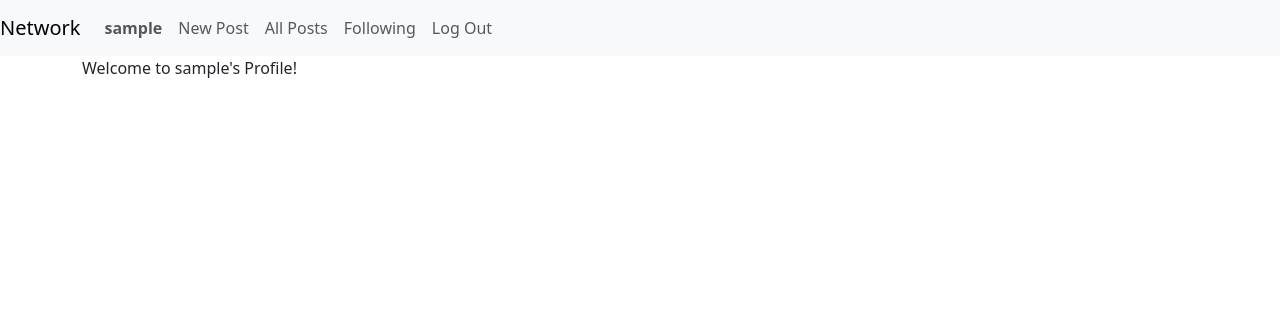
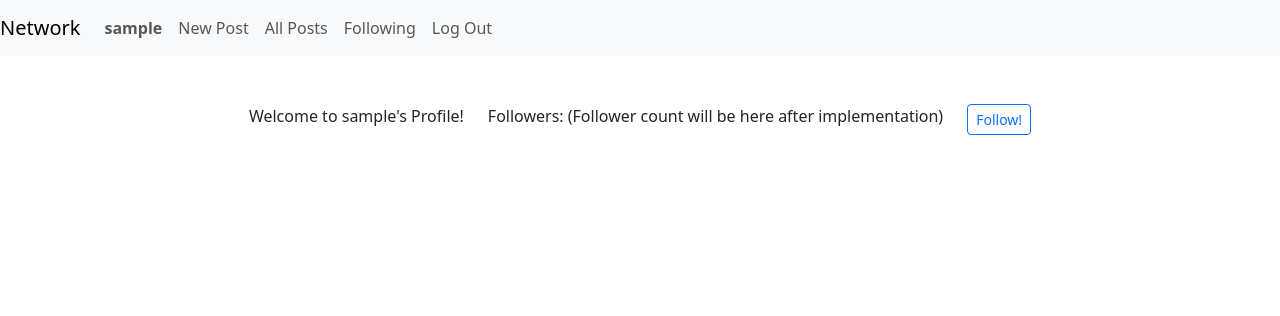
Before and after one commit to NearBee/Js-Network, a Django app: a page that uses network/templates/network/profile.html in a window 1280 px wide. Shown: the top 316 px of the page. Run offline with Django 3.2, Linux system fonts and the light colour scheme; the visitor is signed in with stand-in values (Sample User, id 1).

Commit message:
setup for when followers are implemented

```diff
--- a/network/templates/network/profile.html
+++ b/network/templates/network/profile.html
@@ -1,4 +1,6 @@
 {% extends "network/layout.html" %}
+{% load static %}
+{% load tz %}
 
 
 {% if user.is_authenticated %}
@@ -7,15 +9,58 @@
 
 {% block body %}
 <div class="container">
-    <div class="row">
+    <div class="row justify-content-center text-center my-5">
+        <div class="col-auto text-center">
+            Welcome to {{ user.username }}'s Profile!
+        </div>
         <div class="col-auto">
-            <p>Welcome to {{ user.username }}'s Profile!</p>
+            Followers: (Follower count will be here after implementation)
+        </div>
+        <div class="col-auto">
+            <button class="btn btn-outline-primary btn-sm">Follow!</button>
+        </div>
+    </div>
+    <div class="row justify-content-center">
+        <div class="col-7">
+            {% for post in posts %}
+            <div class="card my-2">
+                <!-- Add some sort of profile elements in header AFTER profile creation -->
+                <h5 class="card-header">{{ post.user }}</h5>
+                <div class="card-body">
+                    <p class="card-text">{{ post }}</p>
+
+                    <button id="likeButton" class="btn btn-link">Like</button>
+
+                    <small class="text-muted">Current likes: 0</small>
+                    <!-- Can be further improved when like function is finished-->
+
+                    {% if request.user != post.user %}
+                    <button class="btn btn-link">Follow</button>
+                    {% endif %}
+
+                    {% if request.user == post.user %}
+                    <button class="btn btn-link">Edit</button>
+                    {% endif %}
+
+                    {% if user.timezone %}
+
+                    {% timezone user.timezone %}
+                    <sub class="col-2">{{ post.created_at }}</sub>
+                    {% endtimezone %}
+
+                    {% else %}
+                    <sub class="col-2">{{ post.created_at }}</sub>
+                    {% endif %}
+                </div>
+            </div>
+            {% endfor %}
         </div>
     </div>
 </div>
 {% endblock %}
 {% else %}
 
+<!-- This view has to be accessable by others but nothing can be edited/changed besides follow/unfollow -->
 <div class="container">
     <div class="row">
         <div class="col-auto">
```
